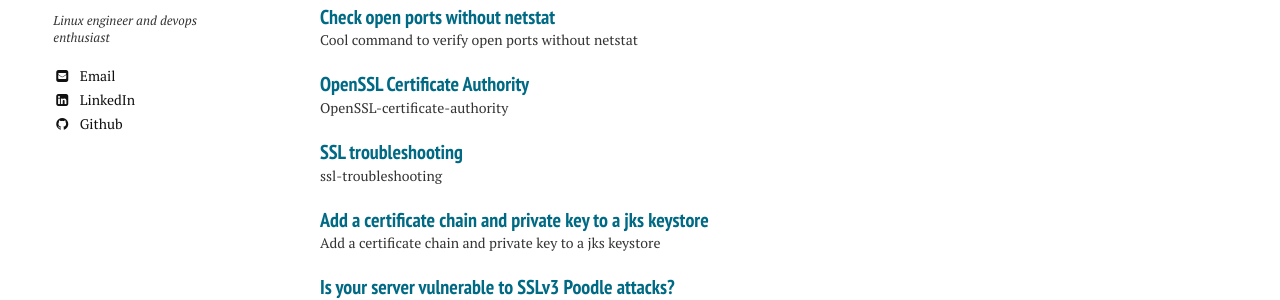
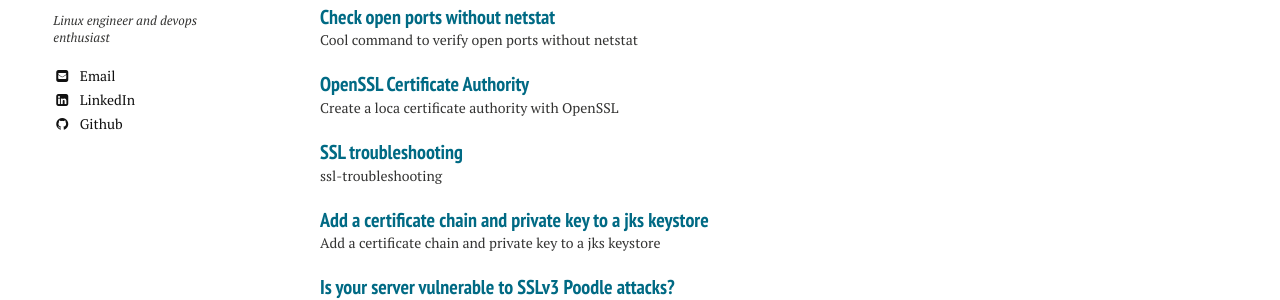
Before and after one commit to andreisid/andreisid.github.io, a Jekyll site: the page built from index.md, in a window 1280 px wide. Shown: the part 647-947 px from the top of the page. Built offline with Jekyll 4.4.1, drawn with Linux system fonts in a browser that asks for light colours; nearby versions of some CDN libraries.

Commit message:
Update 2015-12-18-openssl-certificate-authority.markdown

```diff
--- a/_posts/2015-12-18-openssl-certificate-authority.markdown
+++ b/_posts/2015-12-18-openssl-certificate-authority.markdown
@@ -5,7 +5,7 @@ date: 2015-12-18 15:01:00+00:00
 layout: post
 slug: openssl-certificate-authority
 title: OpenSSL Certificate Authority
-excerpt: "OpenSSL-certificate-authority"
+excerpt: "Create a loca certificate authority with OpenSSL"
 categories:
 - ssl
 - linux
```
